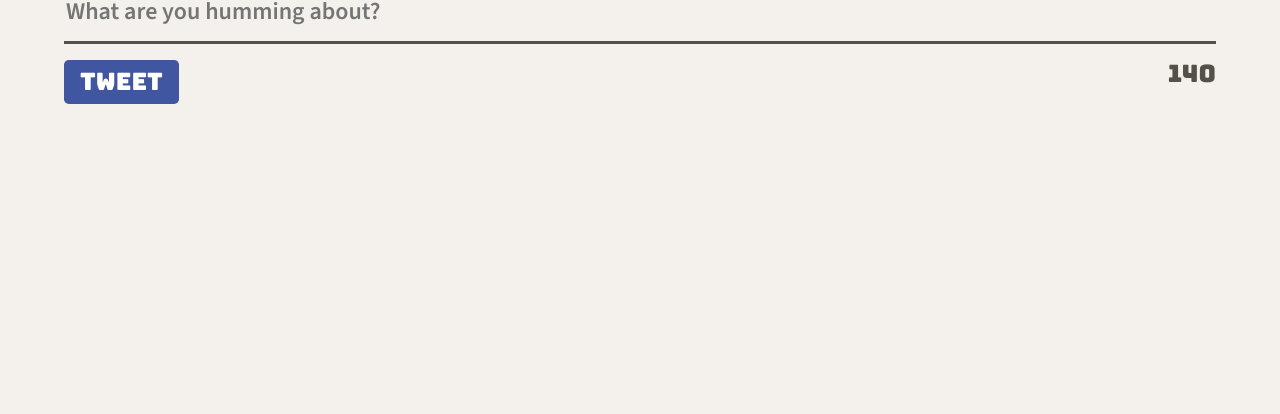
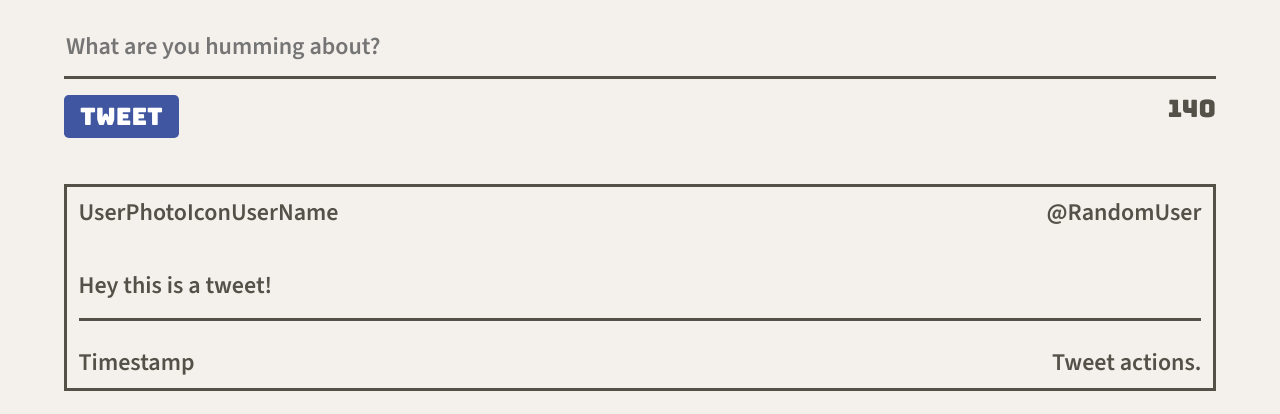
Before and after one commit to knnku/tweeter, a website: page public/index.html in a window 1280 px wide. Shown: the part 634-1048 px from the top of the page. Before the commit the page ends 800 px from the top, so only its background shows below. Drawn offline with nearby package versions, Linux system fonts and the light colour scheme.

Commit message:
Setup initial styles and elements  for tweet appearance.

```diff
--- a/public/index.html
+++ b/public/index.html
@@ -23,6 +23,7 @@
   <link rel="stylesheet" href="/styles/nav.css" type="text/css" />
   <link rel="stylesheet" href="/styles/header.css" type="text/css" />
   <link rel="stylesheet" href="/styles/new-tweet.css" type="text/css" />
+  <link rel="stylesheet" href="/styles/tweets.css" type="text/css" />
 
   <!-- External JS -->
   <script src="https://ajax.googleapis.com/ajax/libs/jquery/3.4.1/jquery.min.js"></script>
@@ -44,7 +45,7 @@
     </div>
   </nav>
 
-  <header>
+  <header id="site-header">
     <div>
       <img src="/images/profile-hex.png" />
     </div>
@@ -69,6 +70,36 @@
         </div>
       </form>
     </section>
+    <section class="tweet">
+      <header>
+
+        <div class="tweet-user">
+          <div>
+            UserPhotoIcon
+          </div>
+          <div>
+            UserName
+          </div>
+        </div>
+
+        <div class="tweet-usertag">
+           @RandomUser
+        </div>
+
+      </header>
+      <article>
+        Hey this is a tweet!
+      </article>
+      <footer>
+        <div class="tweet-timestamp">
+          Timestamp
+        </div>
+        <div class="tweet-icons">
+          Tweet actions.
+        </div>
+      </footer>
+
+    </section>
   </main>
 </body>
 </html>
--- a/public/styles/header.css
+++ b/public/styles/header.css
@@ -1,4 +1,4 @@
-header {
+header#site-header {
   padding: 120px 0 0 0;
   height: 520px;
   display: flex;
--- a/public/styles/new-tweet.css
+++ b/public/styles/new-tweet.css
@@ -1,6 +1,7 @@
-section .new-tweet {
+section.new-tweet {
   width: auto;
-  margin: 1% 1%;
+  margin: 1% 0%;
+  padding: 2% 0;
 }
 
 h2 {
--- /dev/null
+++ b/public/styles/tweets.css
@@ -0,0 +1,26 @@
+section.tweet {
+  border: 3px solid #545149;
+  padding: 1%;
+  margin: 2% 0;
+  text-align: left;
+}
+
+section.tweet header {
+  display: flex;
+  justify-content: space-between;
+}
+
+.tweet-user {
+  display: flex;
+}
+
+section.tweet footer {
+  display: flex;
+  justify-content: space-between;
+}
+
+section.tweet article {
+  margin: 28px 0;
+  padding: 18px 0;
+  border-bottom: 3px solid #545149;
+}
```
